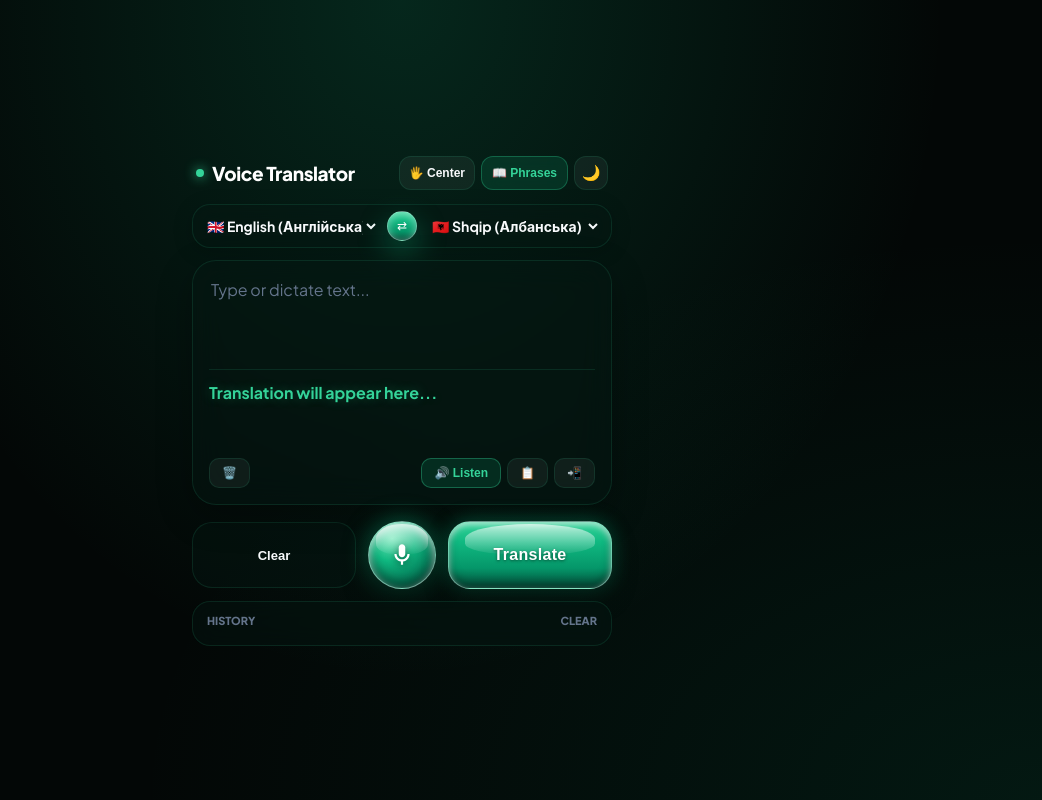
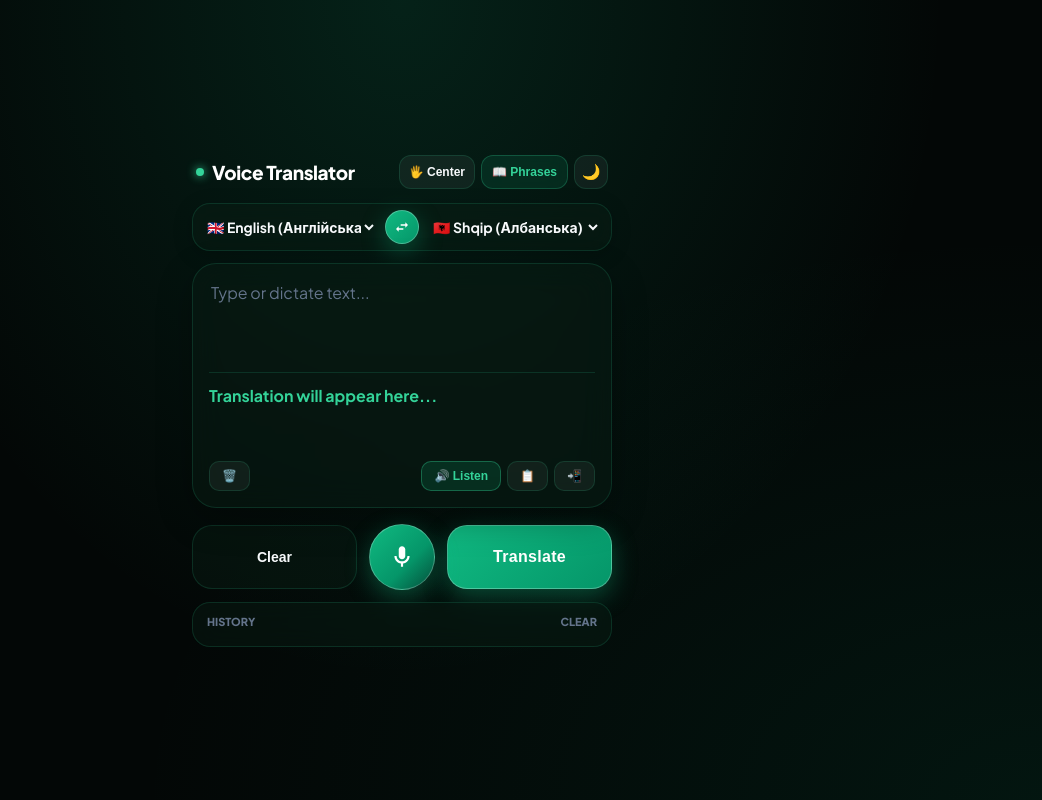
Before and after one commit to decelectronicscompany-blip/ua-al-translator, a website: page index.html in a window 1280 px wide. Shown: the whole page, without its empty margins (238-1280 px from the left). Drawn offline with Linux system fonts and the light colour scheme.

Commit message:
Update index.html

```diff
--- a/index.html
+++ b/index.html
@@ -16,20 +16,20 @@
     <style>
         :root {
             --bg-main: #030706;
-            --card-glass: rgba(6, 24, 18, 0.45);
-            --card-border: rgba(52, 211, 153, 0.12);
+            --card-glass: rgba(10, 30, 22, 0.45);
+            --card-border: rgba(52, 211, 153, 0.15);
             --text-main: #f8fafc;
             --text-title: #ffffff;
             --text-muted: #64748b;
             --accent-emerald: #34d399;
 
-            /* Ефект 3D Liquid Drop (Градієнт краплі води) */
-            --grad-mic: radial-gradient(circle at 35% 25%, #6ee7b7 0%, #10b981 35%, #047857 70%, #022c22 100%);
-            --grad-primary: linear-gradient(180deg, #34d399 0%, #10b981 30%, #059669 70%, #044e3a 100%);
+            /* Преміальний матовий смарагд */
+            --grad-mic: linear-gradient(135deg, #10b981 0%, #059669 60%, #044e3a 100%);
+            --grad-primary: linear-gradient(135deg, #10b981 0%, #059669 100%);
 
-            /* Сяйво та об'ємний обвод краплі */
-            --emerald-glow: 0 12px 30px rgba(16, 185, 129, 0.45), 0 2px 8px rgba(255, 255, 255, 0.4) inset;
-            --emerald-glow-strong: 0 16px 40px rgba(52, 211, 153, 0.75), 0 4px 12px rgba(255, 255, 255, 0.6) inset;
+            /* М'яке благородне сяйво */
+            --emerald-glow: 0 8px 25px rgba(16, 185, 129, 0.35);
+            --emerald-glow-strong: 0 12px 35px rgba(52, 211, 153, 0.6);
             --glass-btn: rgba(255, 255, 255, 0.05);
             --glass-btn-hover: rgba(255, 255, 255, 0.1);
         }
@@ -56,8 +56,8 @@
             font-family: 'Plus Jakarta Sans', -apple-system, sans-serif;
             background: var(--bg-main);
             background-image:
-                radial-gradient(at 50% 0%, rgba(16, 185, 129, 0.18) 0px, transparent 60%),
-                radial-gradient(at 100% 100%, rgba(5, 150, 105, 0.12) 0px, transparent 50%);
+                radial-gradient(at 50% 0%, rgba(16, 185, 129, 0.15) 0px, transparent 60%),
+                radial-gradient(at 100% 100%, rgba(5, 150, 105, 0.1) 0px, transparent 50%);
             min-height: 100vh;
             margin: 0;
             padding: 16px 14px;
@@ -94,7 +94,7 @@
             height: 8px;
             background: #34d399;
             border-radius: 50%;
-            box-shadow: 0 0 12px #34d399;
+            box-shadow: 0 0 10px #34d399;
         }
 
         .brand-title {
@@ -110,8 +110,8 @@
         }
 
         .btn-phrase-trigger {
-            background: rgba(16, 185, 129, 0.15);
-            border: 1px solid rgba(52, 211, 153, 0.3);
+            background: rgba(16, 185, 129, 0.12);
+            border: 1px solid rgba(52, 211, 153, 0.25);
             color: #34d399;
             border-radius: 12px;
             padding: 6px 10px;
@@ -152,10 +152,10 @@
             font-size: 15px;
         }
 
-        /* Перемикач мов */
+        /* Ідеальний перемикач мов */
         .lang-bar {
             display: grid;
-            grid-template-columns: 1fr auto 1fr;
+            grid-template-columns: 1fr 34px 1fr;
             align-items: center;
             gap: 8px;
             background: var(--card-glass);
@@ -184,19 +184,27 @@
             color: #f8fafc;
         }
 
+        /* Фікс центрування кнопки реверсу */
         .swap-btn {
             background: var(--grad-primary);
-            border: 1px solid rgba(255, 255, 255, 0.4);
+            border: 1px solid rgba(255, 255, 255, 0.25);
             color: white;
             border-radius: 50%;
-            width: 30px;
-            height: 30px;
+            width: 34px;
+            height: 34px;
             cursor: pointer;
             display: flex;
             align-items: center;
             justify-content: center;
-            font-size: 12px;
+            padding: 0;
+            margin: 0 auto;
             box-shadow: var(--emerald-glow);
+        }
+
+        .swap-btn svg {
+            width: 16px;
+            height: 16px;
+            fill: white;
         }
 
         /* Головна Скляна Картка */
@@ -243,7 +251,6 @@
             min-height: 60px;
             color: var(--accent-emerald);
             word-break: break-word;
-            text-shadow: 0 0 12px rgba(52, 211, 153, 0.3);
         }
 
         .action-row {
@@ -312,17 +319,17 @@
             margin-top: 4px;
         }
 
-        .controls-bar.hand-center { grid-template-columns: 1fr 68px 1fr; }
-        .controls-bar.hand-left { grid-template-columns: 68px 1fr; }
-        .controls-bar.hand-right { grid-template-columns: 1fr 68px; }
+        .controls-bar.hand-center { grid-template-columns: 1fr 66px 1fr; }
+        .controls-bar.hand-left { grid-template-columns: 66px 1fr; }
+        .controls-bar.hand-right { grid-template-columns: 1fr 66px; }
 
         .btn-action-side {
             background: var(--card-glass);
             border: 1px solid var(--card-border);
             color: var(--text-main);
             border-radius: 20px;
-            height: 66px;
-            font-size: 13px;
+            height: 64px;
+            font-size: 14px;
             font-weight: 700;
             cursor: pointer;
             display: flex;
@@ -330,89 +337,56 @@
             justify-content: center;
         }
 
-        /* 💧 ВЕКТОРНИЙ ЕФЕКТ КРАПЛІ ВОДИ ДЛЯ МІКРОФОНА */
+        /* Елегантно-матова кнопка мікрофона */
         .btn-mic-main {
-            width: 68px;
-            height: 68px;
+            width: 66px;
+            height: 66px;
             border-radius: 50%;
             background: var(--grad-mic);
-            border: 1px solid rgba(255, 255, 255, 0.45);
+            border: 1px solid rgba(255, 255, 255, 0.25);
             color: white;
             cursor: pointer;
             display: flex;
             align-items: center;
             justify-content: center;
-            box-shadow:
-                0 12px 25px rgba(0, 0, 0, 0.5),
-                0 0 25px rgba(16, 185, 129, 0.5),
-                inset 0 4px 8px rgba(255, 255, 255, 0.7),
-                inset 0 -6px 12px rgba(0, 0, 0, 0.4);
+            box-shadow: var(--emerald-glow);
             position: relative;
             backdrop-filter: blur(8px);
             justify-self: center;
-            overflow: hidden;
-        }
-
-        /* Верхнє дугоподібне заломлення краплі води */
-        .btn-mic-main::before, .btn-translate-main::before {
-            content: '';
-            position: absolute;
-            top: 2px;
-            left: 10%;
-            width: 80%;
-            height: 45%;
-            background: linear-gradient(180deg, rgba(255, 255, 255, 0.65) 0%, rgba(255, 255, 255, 0.05) 100%);
-            border-radius: 50% 50% 35% 35%;
-            pointer-events: none;
         }
 
         .btn-mic-main svg {
             width: 26px;
             height: 26px;
             fill: white;
-            filter: drop-shadow(0 2px 4px rgba(0, 0, 0, 0.5));
-            z-index: 2;
         }
 
-        /* 💧 ВЕКТОРНИЙ ЕФЕКТ КРАПЛІ ВОДИ ДЛЯ КНОПКИ ПЕРЕКЛАДУ */
+        /* Елегантно-матова кнопка перекладу */
         .btn-translate-main {
             background: var(--grad-primary);
-            border: 1px solid rgba(255, 255, 255, 0.4);
+            border: 1px solid rgba(255, 255, 255, 0.25);
             color: white;
-            border-radius: 22px;
-            height: 68px;
+            border-radius: 20px;
+            height: 64px;
             font-size: 16px;
             font-weight: 800;
             cursor: pointer;
-            box-shadow:
-                0 10px 25px rgba(0, 0, 0, 0.4),
-                0 0 20px rgba(16, 185, 129, 0.4),
-                inset 0 3px 6px rgba(255, 255, 255, 0.6),
-                inset 0 -5px 10px rgba(0, 0, 0, 0.35);
+            box-shadow: var(--emerald-glow);
             width: 100%;
             letter-spacing: 0.3px;
-            text-shadow: 0 1px 3px rgba(0, 0, 0, 0.5);
-            position: relative;
-            overflow: hidden;
         }
 
         .btn-mic-main:active, .btn-translate-main:active, .btn-action-side:active {
-            transform: scale(0.95);
+            transform: scale(0.96);
         }
 
         .btn-mic-main.recording {
-            animation: waterPulse 1.2s infinite alternate;
+            animation: emeraldPulse 1.2s infinite alternate;
         }
 
-        @keyframes waterPulse {
-            0% {
-                box-shadow: 0 0 20px rgba(52, 211, 153, 0.6), inset 0 4px 8px rgba(255, 255, 255, 0.8);
-                transform: scale(1);
-            }
-            100% {
-                box-shadow: 0 0 35px rgba(52, 211, 153, 0.95), inset 0 6px 14px rgba(255, 255, 255, 0.9);
-                transform: scale(1.06);
-            }
+        @keyframes emeraldPulse {
+            0% { box-shadow: var(--emerald-glow); transform: scale(1); }
+            100% { box-shadow: var(--emerald-glow-strong); transform: scale(1.05); }
         }
 
         .sheet-overlay {
@@ -585,7 +559,12 @@
                 <option value="ru">Русский</option>
             </select>
 
-            <button class="swap-btn" onclick="vibrate(); swapLanguages();">⇄</button>
+            <!-- Векторні стрілки реверсу -->
+            <button class="swap-btn" onclick="vibrate(); swapLanguages();">
+                <svg viewBox="0 0 24 24">
+                    <path d="M6.99 11L3 15l3.99 4v-3H14v-2H6.99v-3zM21 9l-3.99-4v3H10v2h7.01v3L21 9z"/>
+                </svg>
+            </button>
 
             <select class="lang-select" id="tgtLang" onchange="vibrate();">
                 <option value="sq" selected>🇦🇱 Shqip (Албанська)</option>
@@ -682,7 +661,7 @@
         let isRecording = false;
         let recognition = null;
         let handMode = localStorage.getItem('handMode') || 'center';
-        let phraseCache = {}; // Кеш для AI перекладів фраз другорядних мов
+        let phraseCache = {};
 
         const uiTranslations = {
             'uk': { phrasesBtn: "📖 Фрази", sheetTitle: "⚡ Швидкі фрази", clearBtn: "Очистити", placeholder: "Введіть або продиктуйте текст...", translate: "Перекласти", resultPlaceholder: "Переклад з'явиться тут...", speak: "🔊 Озвучити", history: "Історія", clearHistory: "Очистити", loading: "Зачекайте...", error: "Помилка перекладу", connectionError: "Помилка з’єднання",
@@ -817,7 +796,6 @@
             const list = document.getElementById('sheetPhrasesList');
             const currentSrc = document.getElementById('srcLang').value;
 
-            // Якщо для даної мови є готова база
             if (phraseDatabase[currentSrc] && phraseDatabase[currentSrc][cat]) {
                 const items = phraseDatabase[currentSrc][cat];
                 list.innerHTML = items.map(phraseText => `
@@ -829,7 +807,6 @@
                 return;
             }
 
-            // Якщо другорядна мова (динамічний AI-переклад фраз у фоні)
             const cacheKey = `${currentSrc}_${cat}`;
             if (phraseCache[cacheKey]) {
                 list.innerHTML = phraseCache[cacheKey].map(phraseText => `
@@ -841,7 +818,6 @@
                 return;
             }
 
-            // Індикатор завантаження для другорядних мов
             list.innerHTML = `<div style="text-align:center; padding: 20px; color: var(--accent-emerald); font-weight:700;">⏳ Loading phrases...</div>`;
 
             const basePhrases = phraseDatabase['en'][cat] || [];
```
